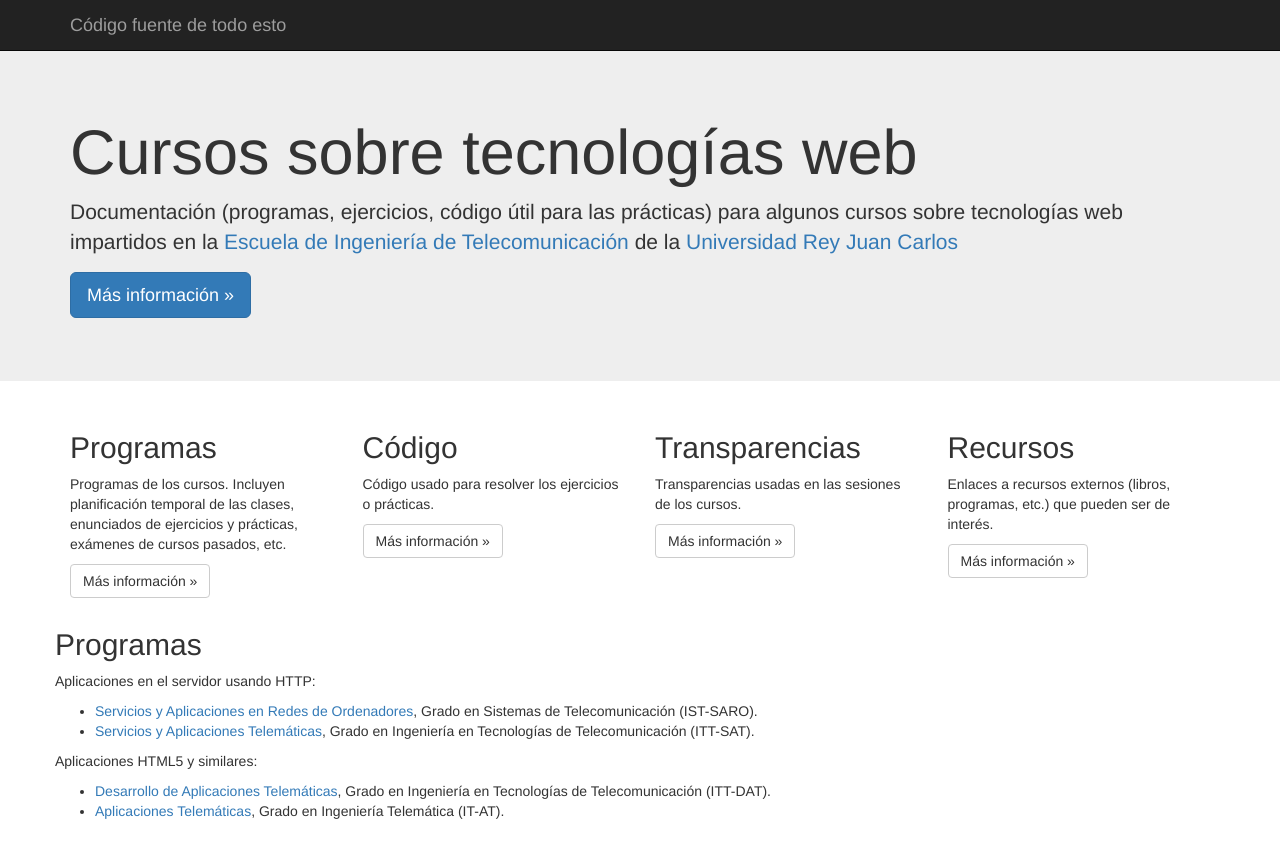
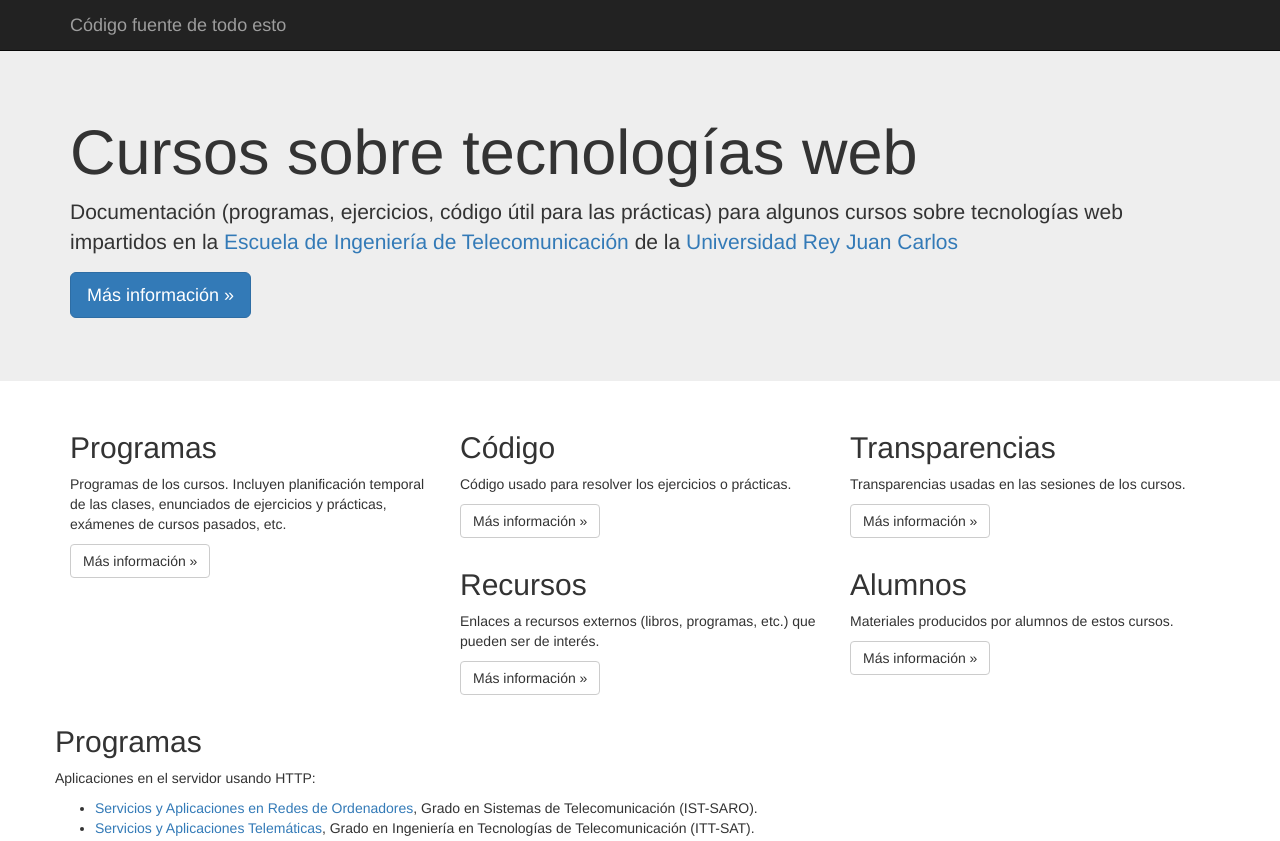
Before and after one commit to CursosWeb/CursosWeb.github.io, a plain HTML site: page index.html in a window 1280 px wide. Shown: the top 841 px of the page. Drawn offline with nearby package versions, Linux system fonts and the light colour scheme.

Commit message:
Actualizando, nuevos recursos, materiales de alumnos.

```diff
--- a/index.html
+++ b/index.html
@@ -45,26 +45,32 @@
     <div class="container">
       <!-- Example row of columns -->
       <div class="row">
-        <div class="col-md-3">
+        <div class="col-md-4">
           <h2>Programas</h2>
           <p>Programas de los cursos. Incluyen planificación temporal de las clases, enunciados de ejercicios y prácticas, exámenes de cursos pasados, etc. </p>
           <p><a class="btn btn-default" href="#programas" role="button">Más información &raquo;</a></p>
         </div>
-        <div class="col-md-3">
+        <div class="col-md-4">
           <h2>Código</h2>
           <p>Código usado para resolver los ejercicios o prácticas. </p>
           <p><a class="btn btn-default" href="#codigo" role="button">Más información &raquo;</a></p>
        </div>
-        <div class="col-md-3">
+        <div class="col-md-4">
           <h2>Transparencias</h2>
           <p>Transparencias usadas en las sesiones de los cursos.</p>
           <p><a class="btn btn-default" href="#transpas" role="button">Más información &raquo;</a></p>
         </div>
 
-        <div class="col-md-3">
+        <div class="col-md-4">
           <h2>Recursos</h2>
           <p>Enlaces a recursos externos (libros, programas, etc.) que pueden ser de interés.</p>
           <p><a class="btn btn-default" href="#recursos" role="button">Más información &raquo;</a></p>
+        </div>
+
+        <div class="col-md-4">
+          <h2>Alumnos</h2>
+          <p>Materiales producidos por alumnos de estos cursos.</p>
+          <p><a class="btn btn-default" href="#alumnos" role="button">Más información &raquo;</a></p>
         </div>
       </div>
 
@@ -137,7 +143,18 @@
 	<ul>
 	  <li><a href="http://eloquentjavascript.net/">Eloquent JavaScript</a>. Puede ayudarte mucho si ya sabes programar y estás empezando a trabajar con JavaScript.</li>
 	  <li><a href="http://www.diveintopython.net/">Dive into Python</a>. Tal y como la propia introducción del libro dice: &lquo;un libro sobre Python para programadores&rquo;.</li>
-	  <li><a href="http://tutorial.djangogirls.org/">Django Girls Tutorial</a>. Tutorial sobre Django, para chicas y chicos.
+	  <li><a href="http://tutorial.djangogirls.org/">Django Girls Tutorial</a>. Tutorial sobre Django, para chicas y chicos.</li>
+	  <li><a hrf="http://git-scm.com/book/">Pro Git</li>. Libro sobre git, que cubre desde el uso básico hasta varios detalles avanzados, incluyendo el uso con GitHub.</li>
+	</ul>
+      </div>
+
+      <div class="row">
+	<a name="alumnos"></a>
+	<h2>Alumnos</h2>
+	<p>Materiales producidos por alumnos</p>
+
+	<ul>
+	  <li><a href="http://gsyc.es/~grex/concurso/">Propuestas participantes en el concurso de Bootstrap</a>, alumnos de ITT-DAT e IT-AT.</li>
 	</ul>
       </div>
 
```
